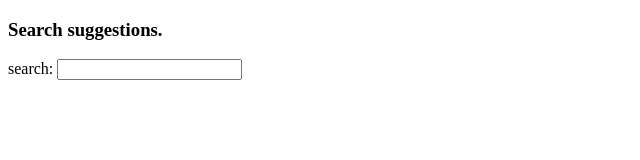
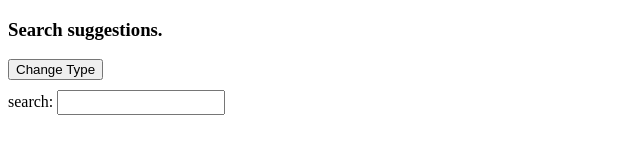
Before and after one commit to chumpon-asaneerat/web.tech.notes, a plain HTML site: page 03.WebUI/01.TagEditor/index.html in a window 1280 px wide. Shown: the whole page, without its empty margins (0-640 px from the left). Drawn offline with nearby package versions, Linux system fonts and the light colour scheme.

Commit message:
Update code test change input type.

```diff
--- a/03.WebUI/01.TagEditor/index.html
+++ b/03.WebUI/01.TagEditor/index.html
@@ -9,14 +9,23 @@
 </head>
 <body>
     <h3>Search suggestions.</h3>
-    <div>
+    <button onclick="changeType();">Change Type</button>
+    <div style="margin-top: 10px;">
         <label for="txtSearch">search:</label>
-        <input id="txtSearch" type="text">
+        <input id="txtSearch" type="text" style="width: 10rem; height: 1.4em;">
     </div>
     <script src="https://code.jquery.com/jquery-3.3.1.min.js"></script>
     <script src="https://cdnjs.cloudflare.com/ajax/libs/riot/3.11.1/riot+compiler.min.js"></script>
     <script src="js/search.js"></script>
     <script>
+        function changeType() {
+            var $input = $('#txtSearch');
+            $input.val(undefined);
+            var attr = $input.attr('type');
+            if (attr === 'text') $input.attr('type', 'date');
+            else  $input.attr('type', 'text');
+            $input.focus();
+        }
     </script>
 </body>
 </html>
```
